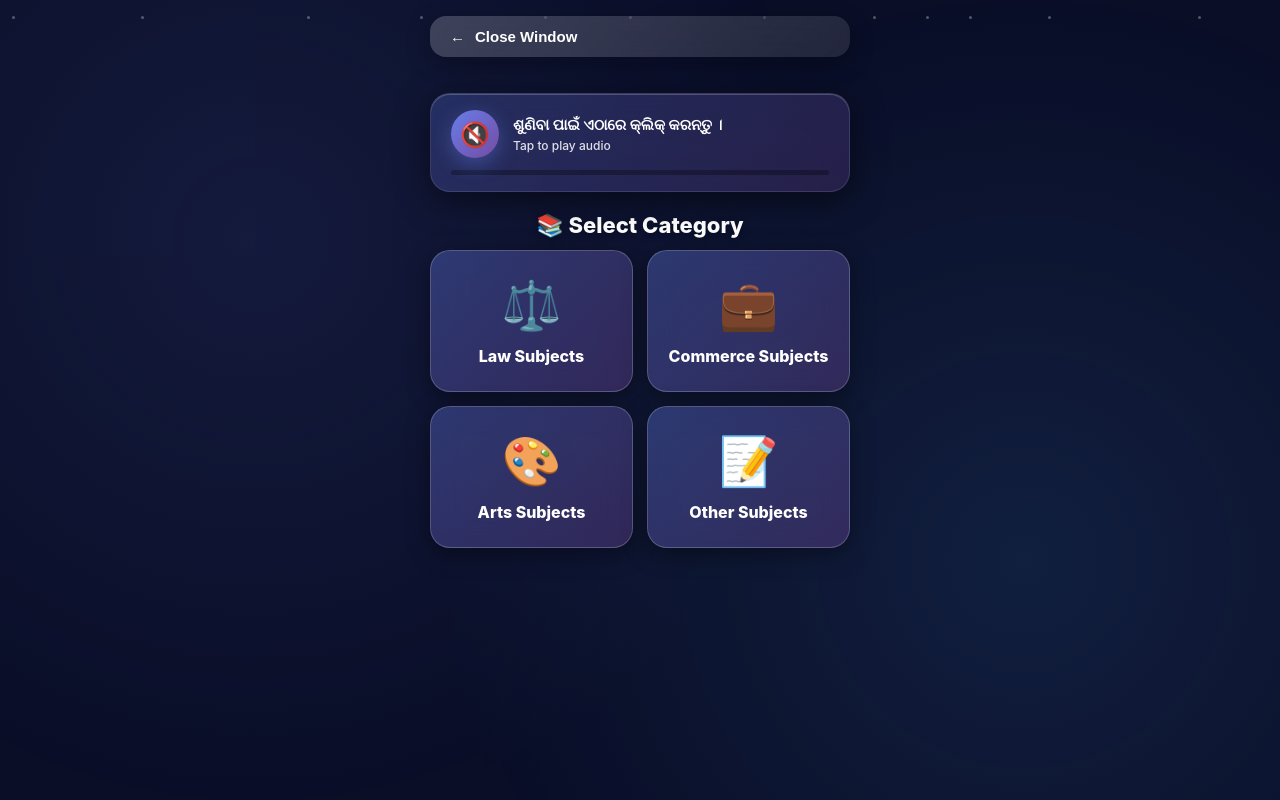
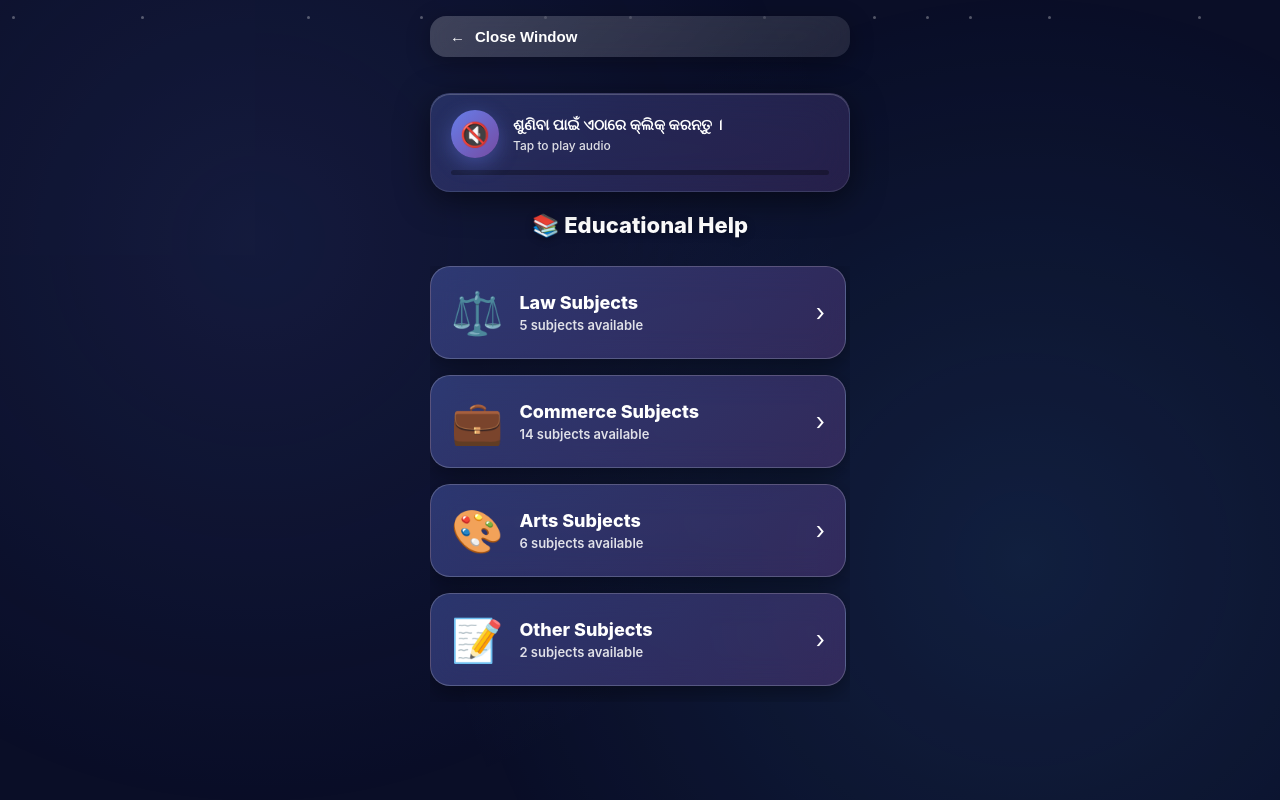
Before and after one commit to eguruOdisha/FRONT-2, a plain HTML site: page index.html in a window 1280 px wide. Drawn offline with Linux system fonts and the light colour scheme.

Commit message:
Update index.html

```diff
--- a/index.html
+++ b/index.html
@@ -166,54 +166,93 @@
             transform: scale(0.95);
         }
 
-        /* Category Cards */
-        .categories-grid {
-            display: grid;
-            grid-template-columns: repeat(2, 1fr);
-            gap: 14px;
-            margin-top: 12px;
+        /* Page Title */
+        .page-title {
+            color: white;
+            font-size: 22px;
+            font-weight: 800;
+            text-align: center;
+            margin-bottom: 8px;
+            text-shadow: 0 2px 8px rgba(0, 0, 0, 0.3);
         }
 
-        .category-card {
+        /* Category Section */
+        .category-section {
+            margin-bottom: 16px;
+        }
+
+        .category-header {
             background: linear-gradient(135deg, rgba(102, 126, 234, 0.35), rgba(118, 75, 162, 0.35));
             backdrop-filter: blur(15px);
             border: 1px solid rgba(255, 255, 255, 0.2);
             border-radius: 20px;
-            padding: 24px 16px;
-            text-align: center;
+            padding: 20px 20px;
             cursor: pointer;
             transition: all 0.3s ease;
             box-shadow: 0 6px 24px rgba(0, 0, 0, 0.4);
             color: white;
             display: flex;
-            flex-direction: column;
             align-items: center;
-            justify-content: center;
-            min-height: 130px;
+            gap: 16px;
         }
 
-        .category-card:active {
-            transform: scale(0.95);
+        .category-header:active {
+            transform: scale(0.98);
             background: linear-gradient(135deg, rgba(102, 126, 234, 0.45), rgba(118, 75, 162, 0.45));
         }
 
+        .category-header.active {
+            background: linear-gradient(135deg, rgba(102, 126, 234, 0.5), rgba(118, 75, 162, 0.5));
+            box-shadow: 0 8px 32px rgba(102, 126, 234, 0.5);
+        }
+
         .category-icon {
-            font-size: 48px;
-            margin-bottom: 12px;
+            font-size: 42px;
+            min-width: 42px;
+        }
+
+        .category-info {
+            flex: 1;
         }
 
         .category-name {
-            font-size: 16px;
+            font-size: 18px;
             font-weight: 800;
-            line-height: 1.3;
+            margin-bottom: 4px;
         }
 
-        /* Subject Grid */
+        .category-count {
+            font-size: 13px;
+            opacity: 0.85;
+            font-weight: 600;
+        }
+
+        .category-arrow {
+            font-size: 24px;
+            transition: transform 0.3s ease;
+        }
+
+        .category-header.active .category-arrow {
+            transform: rotate(90deg);
+        }
+
+        /* Subjects Container */
+        .subjects-container {
+            max-height: 0;
+            overflow: hidden;
+            transition: max-height 0.4s ease, margin-top 0.4s ease;
+            margin-top: 0;
+        }
+
+        .subjects-container.expanded {
+            max-height: 2000px;
+            margin-top: 12px;
+        }
+
         .subjects-grid {
             display: grid;
             grid-template-columns: repeat(2, 1fr);
             gap: 10px;
-            margin-top: 12px;
         }
 
         .subject-card {
@@ -251,50 +290,25 @@
             line-height: 1.3;
         }
 
-        /* Page Title */
-        .page-title {
-            color: white;
-            font-size: 22px;
-            font-weight: 800;
-            text-align: center;
-            margin-bottom: 8px;
-            text-shadow: 0 2px 8px rgba(0, 0, 0, 0.3);
-        }
-
-        /* Scrollable container for subjects */
-        .subjects-container {
-            max-height: calc(100vh - 280px);
+        /* Content wrapper */
+        .content-wrapper {
+            max-height: calc(100vh - 200px);
             overflow-y: auto;
             padding-right: 4px;
         }
 
-        .subjects-container::-webkit-scrollbar {
+        .content-wrapper::-webkit-scrollbar {
             width: 4px;
         }
 
-        .subjects-container::-webkit-scrollbar-track {
+        .content-wrapper::-webkit-scrollbar-track {
             background: rgba(255, 255, 255, 0.1);
             border-radius: 2px;
         }
 
-        .subjects-container::-webkit-scrollbar-thumb {
+        .content-wrapper::-webkit-scrollbar-thumb {
             background: rgba(255, 255, 255, 0.3);
             border-radius: 2px;
-        }
-
-        /* View switching */
-        .view {
-            display: none;
-        }
-
-        .view.active {
-            display: block;
-            animation: viewSlideIn 0.4s ease-out;
-        }
-
-        @keyframes viewSlideIn {
-            from { opacity: 0; transform: translateX(20px); }
-            to { opacity: 1; transform: translateX(0); }
         }
     </style>
 </head>
@@ -310,9 +324,9 @@
     </script>
 
     <div class="container">
-        <button class="back-btn" onclick="handleBack()">
+        <button class="back-btn" onclick="window.close()">
             <span>←</span>
-            <span id="backText">Back to Categories</span>
+            <span>Close Window</span>
         </button>
 
         <div class="audio-card" id="eduAudioCard">
@@ -328,33 +342,20 @@
             </div>
         </div>
 
-        <!-- CATEGORIES VIEW -->
-        <div class="view active" id="categoriesView">
-            <div class="page-title">📚 Select Category</div>
-            <div class="categories-grid">
-                <div class="category-card" onclick="showCategorySubjects('law')">
+        <div class="page-title">📚 Educational Help</div>
+
+        <div class="content-wrapper">
+            <!-- LAW CATEGORY -->
+            <div class="category-section">
+                <div class="category-header" onclick="toggleCategory('law')">
                     <div class="category-icon">⚖️</div>
+                    <div class="category-info">
                         <div class="category-name">Law Subjects</div>
+                        <div class="category-count">5 subjects available</div>
                     </div>
-                <div class="category-card" onclick="showCategorySubjects('commerce')">
-                    <div class="category-icon">💼</div>
-                    <div class="category-name">Commerce Subjects</div>
+                    <div class="category-arrow">›</div>
                 </div>
-                <div class="category-card" onclick="showCategorySubjects('arts')">
-                    <div class="category-icon">🎨</div>
-                    <div class="category-name">Arts Subjects</div>
-                </div>
-                <div class="category-card" onclick="showCategorySubjects('others')">
-                    <div class="category-icon">📝</div>
-                    <div class="category-name">Other Subjects</div>
-                </div>
-            </div>
-        </div>
-
-        <!-- LAW SUBJECTS VIEW -->
-        <div class="view" id="lawView">
-            <div class="page-title">⚖️ Law Subjects</div>
-            <div class="subjects-container">
+                <div class="subjects-container" id="law-subjects">
                     <div class="subjects-grid">
                         <a href="#" class="subject-card" onclick="openSubject(event, 'BNSS')">
                             <div class="subject-icon">📖</div>
@@ -380,10 +381,17 @@
                 </div>
             </div>
 
-        <!-- COMMERCE SUBJECTS VIEW -->
-        <div class="view" id="commerceView">
-            <div class="page-title">💼 Commerce Subjects</div>
-            <div class="subjects-container">
+            <!-- COMMERCE CATEGORY -->
+            <div class="category-section">
+                <div class="category-header" onclick="toggleCategory('commerce')">
+                    <div class="category-icon">💼</div>
+                    <div class="category-info">
+                        <div class="category-name">Commerce Subjects</div>
+                        <div class="category-count">14 subjects available</div>
+                    </div>
+                    <div class="category-arrow">›</div>
+                </div>
+                <div class="subjects-container" id="commerce-subjects">
                     <div class="subjects-grid">
                         <a href="#" class="subject-card" onclick="openSubject(event, 'Accounting-I')">
                             <div class="subject-icon">📊</div>
@@ -445,10 +453,17 @@
                 </div>
             </div>
 
-        <!-- ARTS SUBJECTS VIEW -->
-        <div class="view" id="artsView">
-            <div class="page-title">🎨 Arts Subjects</div>
-            <div class="subjects-container">
+            <!-- ARTS CATEGORY -->
+            <div class="category-section">
+                <div class="category-header" onclick="toggleCategory('arts')">
+                    <div class="category-icon">🎨</div>
+                    <div class="category-info">
+                        <div class="category-name">Arts Subjects</div>
+                        <div class="category-count">6 subjects available</div>
+                    </div>
+                    <div class="category-arrow">›</div>
+                </div>
+                <div class="subjects-container" id="arts-subjects">
                     <div class="subjects-grid">
                         <a href="#" class="subject-card" onclick="openSubject(event, 'Political Science-I')">
                             <div class="subject-icon">🗳️</div>
@@ -478,10 +493,17 @@
                 </div>
             </div>
 
-        <!-- OTHER SUBJECTS VIEW -->
-        <div class="view" id="othersView">
-            <div class="page-title">📝 Other Subjects</div>
-            <div class="subjects-container">
+            <!-- OTHER SUBJECTS CATEGORY -->
+            <div class="category-section">
+                <div class="category-header" onclick="toggleCategory('others')">
+                    <div class="category-icon">📝</div>
+                    <div class="category-info">
+                        <div class="category-name">Other Subjects</div>
+                        <div class="category-count">2 subjects available</div>
+                    </div>
+                    <div class="category-arrow">›</div>
+                </div>
+                <div class="subjects-container" id="others-subjects">
                     <div class="subjects-grid">
                         <a href="#" class="subject-card" onclick="openSubject(event, 'English-I')">
                             <div class="subject-icon">📖</div>
@@ -491,6 +513,7 @@
                             <div class="subject-icon">📚</div>
                             <div class="subject-name">English-II</div>
                         </a>
+                    </div>
                 </div>
             </div>
         </div>
@@ -582,43 +605,23 @@
 
         initAudioManager();
 
-        // View navigation
-        let currentView = 'categoriesView';
+        // Toggle category expansion
+        function toggleCategory(category) {
+            const container = document.getElementById(`${category}-subjects`);
+            const header = container.previousElementSibling;
 
-        function showView(viewId) {
-            const currentViewElement = document.querySelector('.view.active');
-            if (currentViewElement) {
-                currentViewElement.classList.remove('active');
+            // Close all other categories
+            document.querySelectorAll('.subjects-container').forEach(c => {
+                if (c !== container && c.classList.contains('expanded')) {
+                    c.classList.remove('expanded');
+                    c.previousElementSibling.classList.remove('active');
                 }
+            });
 
-            document.getElementById(viewId).classList.add('active');
-            currentView = viewId;
-            window.scrollTo(0, 0);
+            // Toggle current category
+            container.classList.toggle('expanded');
+            header.classList.toggle('active');
         }
-
-        function showCategorySubjects(category) {
-            const viewMap = {
-                'law': 'lawView',
-                'commerce': 'commerceView',
-                'arts': 'artsView',
-                'others': 'othersView'
-            };
-
-            showView(viewMap[category]);
-            document.getElementById('backText').textContent = 'Back to Categories';
-        }
-
-        function handleBack() {
-            if (currentView === 'categoriesView') {
-                window.close();
-            } else {
-                showView('categoriesView');
-                document.getElementById('backText').textContent = 'Close Window';
-            }
-        }
-
-        // Update back button text on load
-        document.getElementById('backText').textContent = 'Close Window';
 
         // Subject links mapping
         const subjectLinks = {
@@ -663,7 +666,7 @@
             }
         });
 
-        document.querySelectorAll('.subject-card, .category-card, .back-btn, .audio-card').forEach(el => {
+        document.querySelectorAll('.subject-card, .audio-card').forEach(el => {
             el.addEventListener('touchstart', () => {
                 el.style.transform = 'scale(0.95)';
             });
```
Lines whose indentation alone changed are shown as unchanged.
